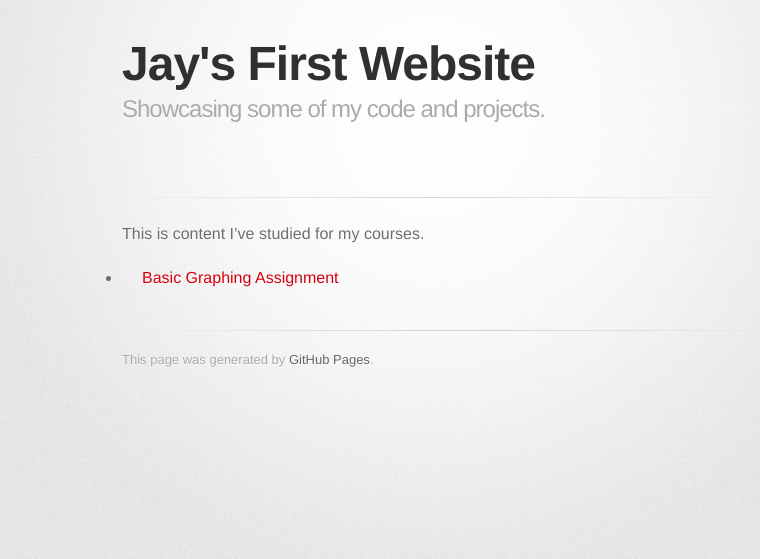
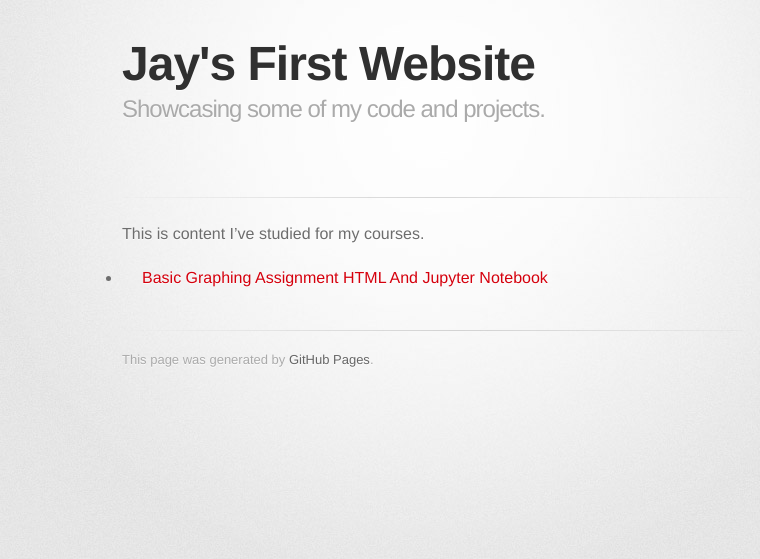
Before and after one commit to jamesjboyd16/jamesjboyd16.github.io, a Jekyll site: the page built from index.md, in a window 1280 px wide. Shown: the top 559 px of the page, without its empty margins (208-968 px from the left). Built offline with Jekyll 4.4.1, drawn with Linux system fonts in a browser that asks for light colours; some web fonts are replaced; our own code applies the rules of GitHub Pages for plain Markdown files.

Commit message:
Update index.md

```diff
--- a/index.md
+++ b/index.md
@@ -5,4 +5,4 @@ description: Showcasing some of my code and projects.
 
 This is content I've studied for my courses.
 
-- [Basic Graphing Assignment](/graphing/index.md)
+- [Basic Graphing Assignment HTML And Jupyter Notebook](/graphing/index.md)
```
